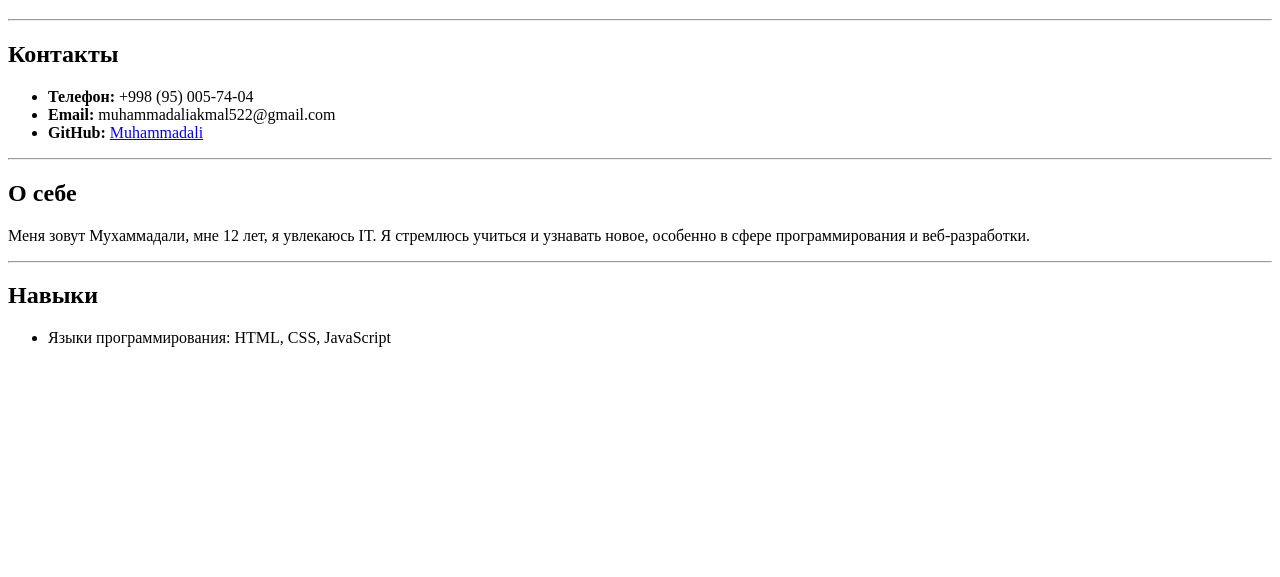
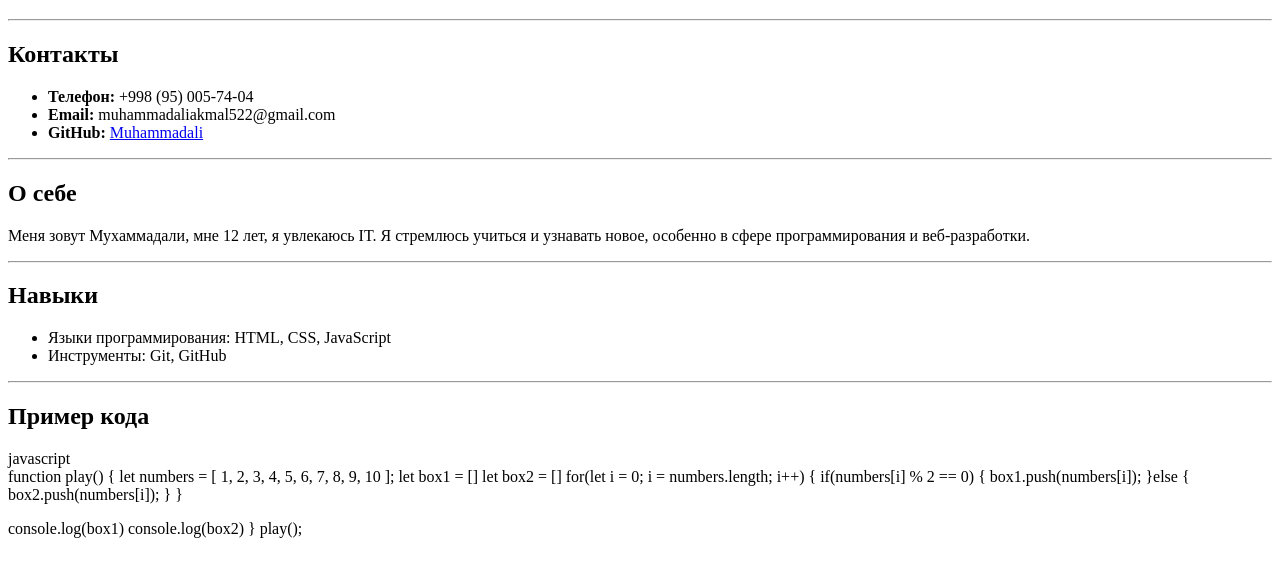
Before and after one commit to Muhammadali522/rsschool-cv, a plain HTML site: page index.html in a window 1280 px wide. Shown: the part 61-638 px from the top of the page. Drawn offline with Linux system fonts and the light colour scheme.

```diff
--- a/index.html
+++ b/index.html
@@ -22,8 +22,27 @@
     <h2>Навыки</h2>
     <ul>
         <li>Языки программирования: HTML, CSS, JavaScript</li>
-
+        <li>Инструменты: Git, GitHub</li>
     </ul>
+    <hr>
+    <h2>Пример кода</h2>
+        javascript <br>
+        function play() {
+            let numbers = [ 1, 2, 3, 4, 5, 6, 7, 8, 9, 10 ];
+    let box1 = []
+    let box2 = []
+    for(let i = 0; i = numbers.length; i++) {
+        if(numbers[i] % 2 == 0) {
+            box1.push(numbers[i]);
+        }else {
+            box2.push(numbers[i]);
+        }
+    }
+</p>
+    console.log(box1)
+    console.log(box2)
+}
+play();
 
 </body>
 </html>
```
